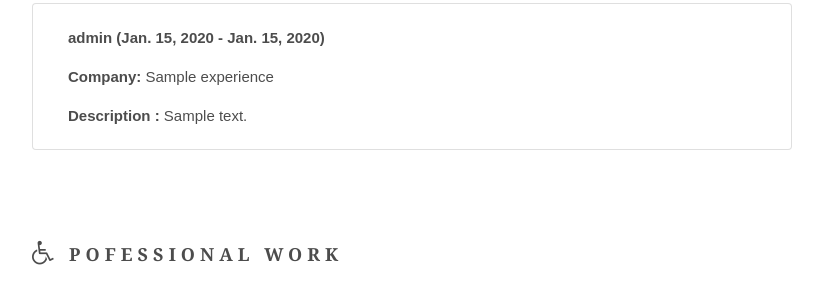
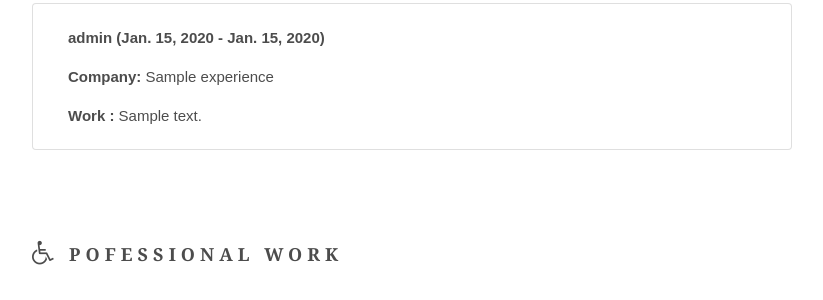
Before and after one commit to MoinulHossainNabil/Dj-Portfolio, a Django app: page /portfolio/ in a window 1280 px wide. Shown: the part 1079-1379 px from the top of the page, without its empty margins (38-861 px from the left). Run offline with Django 3.2, Linux system fonts and the light colour scheme; tables that the repository leaves empty hold one stand-in row (values such as "Sample post"); grey boxes marked "Sample" are stand-in pictures; some libraries are stand-ins or nearby versions.

Commit message:
experience ui

```diff
--- a/templates/experience.html
+++ b/templates/experience.html
@@ -18,7 +18,7 @@
                 <p class="card-title">
                   <strong class="font-weigth-bold">Company: </strong>{{experience.company_name}}
                 </p>
-                  <strong class="font-weigth-bold">Description : </strong>
+                  <strong class="font-weigth-bold">Work : </strong>
                   {{experience.work_description|truncatewords:100}}
               </div>
             </div>
```
